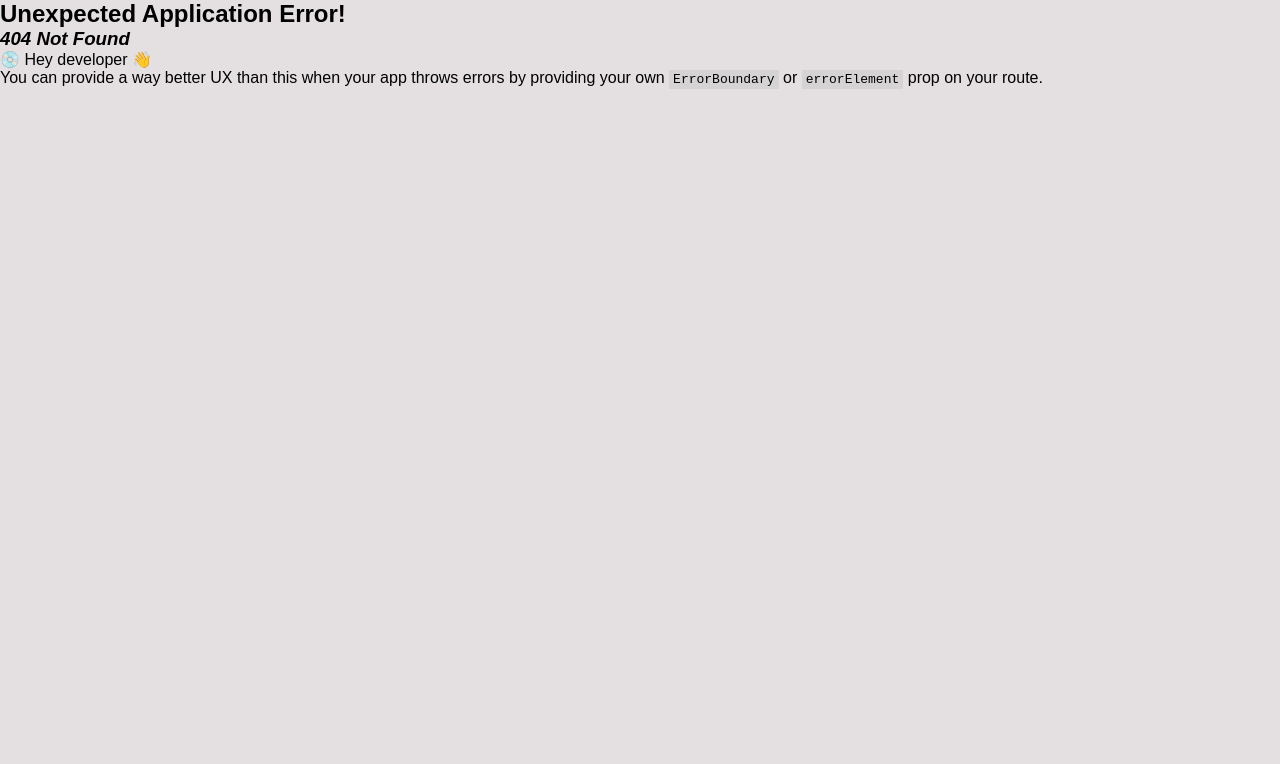
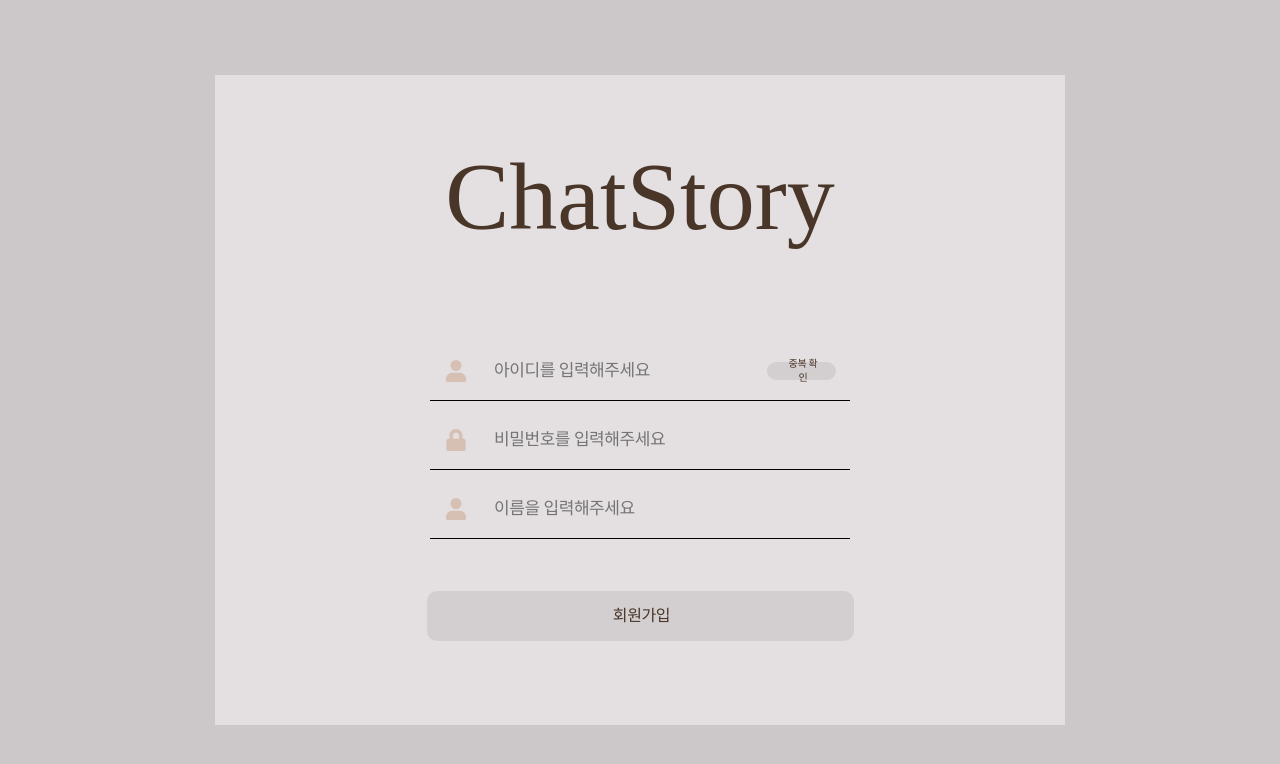
Before and after one commit to ChatStorys/ChatStory_Front, a React (Vite) app: page /signup in a window 1280 px wide. Before the commit this address had no page. Shown: the top 764 px of the page. Built offline with nearby package versions, Linux system fonts and the light colour scheme.

Commit message:
[feat] Signup page

```diff
--- /dev/null
+++ b/src/component/button/signupbox/Signupbox.tsx
@@ -0,0 +1,71 @@
+import styled from 'styled-components';
+import React from 'react';
+
+const Container = styled.div`
+  width: 420px;
+  height: 59px;
+  flex-shrink: 0;
+  padding: 16px 14px;
+  display: flex;
+  border-bottom: 1px solid #000000;
+  justify-content: space-between;
+  align-items: center;
+`;
+const LeftBox = styled.div`
+  display: flex;
+  gap: 26px;
+`;
+const RightBox = styled.div`
+  display: flex;
+  width: 69px;
+  height: 18px;
+  padding: 4px 14px 4px 17px;
+  justify-content: center;
+  align-items: center;
+  gap: 12px;
+  flex-shrink: 0;
+  color: #493628;
+  text-align: center;
+  font-feature-settings: 'liga' off, 'clig' off;
+  font-family: Pretendard;
+  font-size: 10px;
+  font-style: normal;
+  font-weight: 500;
+  line-height: 140%; /* 14px */
+  letter-spacing: -0.25px;
+  border-radius: 10px;
+  background: rgba(57, 57, 57, 0.1);
+`;
+const Img = styled.img`
+  width: 24px;
+  height: 24px;
+`;
+const Content = styled.input`
+  color: #493628;
+  font-feature-settings: 'liga' off, 'clig' off;
+  font-family: Pretendard;
+  font-size: 17px;
+  font-style: normal;
+  font-weight: 500;
+  line-height: 140%; /* 23.8px */
+  letter-spacing: -0.425px;
+  border: none;
+  background-color: #e4e0e1;
+`;
+type SignupProps = {
+  img: string;
+  content: string;
+  check: boolean;
+};
+const Signupbox: React.FC<SignupProps> = ({ img, content, check }) => {
+  return (
+    <Container>
+      <LeftBox>
+        <Img src={img} alt="login" />
+        <Content placeholder={content} />
+      </LeftBox>
+      <RightBox style={{ visibility: check ? 'visible' : 'hidden' }}>중복 확인</RightBox>
+    </Container>
+  );
+};
+export default Signupbox;
--- /dev/null
+++ b/src/page/signup/Signup.tsx
@@ -0,0 +1,39 @@
+import React from 'react';
+import styled from 'styled-components';
+import SignContainer from '../../component/sign/SignContainer';
+import Button from '../../component/button/Button';
+import Signupbox from '../../component/button/signupbox/Signupbox';
+import SignPassword from '../../assets/Signup/SignPassword.svg';
+import SignPerson from '../../assets/Signup/Signperson.svg';
+
+const Gap = styled.div`
+  display: flex;
+  flex-direction: column;
+  gap: 10px;
+`;
+const Title = styled.h1`
+  color: #493628;
+  text-align: center;
+  font-family: Pretendard;
+  font-size: 96px;
+  font-style: normal;
+  font-weight: 400;
+  line-height: normal;
+  margin-top: 66px;
+  margin-bottom: 90px;
+`;
+const Signup: React.FC = () => {
+  return (
+    <SignContainer>
+      <Title>ChatStory</Title>
+      <Gap>
+        <Signupbox img={SignPerson} content="아이디를 입력해주세요" check={true} />
+        <Signupbox img={SignPassword} content="비밀번호를 입력해주세요" check={false} />
+        <Signupbox img={SignPerson} content="이름을 입력해주세요" check={false} />
+      </Gap>
+      <Button marginTop="52px">회원가입</Button>
+    </SignContainer>
+  );
+};
+
+export default Signup;
--- a/src/router/Router.tsx
+++ b/src/router/Router.tsx
@@ -3,6 +3,7 @@ import Main from '../page/main/Main';
 import Chatting from '../page/chatting/Chatting';
 import Archive from '../page/archive/Archive';
 import Login from '../page/login/Login';
+import Signup from '../page/signup/Signup';
 const Routers = () => {
   const router = createBrowserRouter([
     {
@@ -21,6 +22,10 @@ const Routers = () => {
       path: '/login',
       element: <Login />,
     },
+    {
+      path: '/signup',
+      element: <Signup />,
+    },
   ]);
 
   return <RouterProvider router={router} />;
```
Also changed, not shown: src/assets/Signup/SignPassword.svg (added), src/assets/Signup/Signperson.svg (added).
